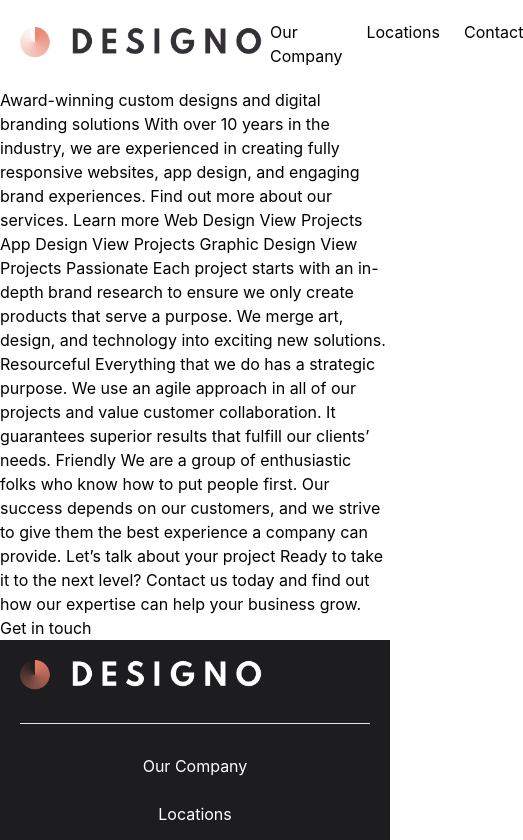
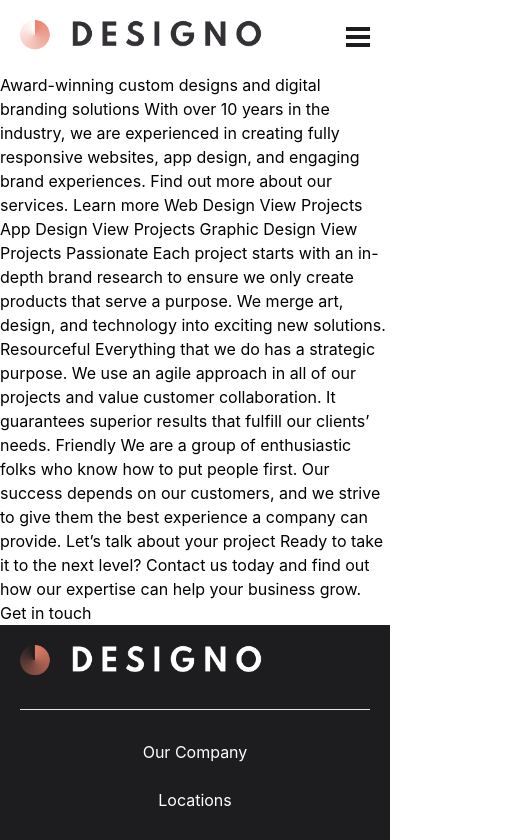
Before and after one commit to thomasgilmore/designo-multi-page-website, a React (Create React App) app: page / in a window 390 px wide. Shown: the top 840 px of the page, 523 px wide, since content can reach past the window. Built offline with nearby package versions, Linux system fonts and the light colour scheme.

Commit message:
working on mobile nav

```diff
--- a/src/Components/Title.js
+++ b/src/Components/Title.js
@@ -1,15 +1,35 @@
-import React from 'react';
+import React, { useContext } from 'react';
+import { DesignoContext } from '../Context/Context';
 import logoDark from '../assets/shared/desktop/logo-dark.png';
+import iconClose from '../assets/shared/mobile/icon-close.svg';
+import iconHamburger from '../assets/shared/mobile/icon-hamburger.svg';
 
 export default function Title() {
+  const { windowSize, mobileNavOpen, handleMobileNavOpen } = useContext(DesignoContext);
+
   return (
+    <span>
       <div className='flex m-5 justify-between items-center'>
         <img src={logoDark} style={{ width: 250 }} alt="Designo Logo" />
-      <div className='flex gap-6'>
+        {windowSize.innerWidth > 640 ? <div className='flex gap-6'>
           <span>Our Company</span>
           <span>Locations</span>
           <span>Contact</span>
         </div>
+        : <button onClick={handleMobileNavOpen}>
+            {mobileNavOpen ?
+              <img src={iconClose} alt="Close Icon" />
+              : <img src={iconHamburger} alt="Hamburger Icon" />}
+          </button>
+        }
       </div>
+      {mobileNavOpen ?
+        <div className='flex flex-col text-center gap-6'>
+          <span>Our Company</span>
+          <span>Locations</span>
+          <span>Contact</span>
+        </div>
+      : null }
+    </span>
   )
 }
--- a/src/Context/Context.js
+++ b/src/Context/Context.js
@@ -3,13 +3,18 @@ import { createContext, useState, useEffect } from "react";
 const DesignoContext = createContext();
 
 const DesignoContextProvider = ({ children }) => {
+  const [mobileNavOpen, setMobileNavOpen] = useState(false);
+
+  const handleMobileNavOpen = () => {
+    setMobileNavOpen(!mobileNavOpen);
+  }
+
   const getWindowSize = () => {
     const {innerWidth, innerHeight} = window;
     return {innerWidth, innerHeight};
   }
 
   const [windowSize, setWindowSize] = useState(getWindowSize())
-
 
   useEffect(() => {
     function handleWindowResize() {
@@ -26,7 +31,10 @@ const DesignoContextProvider = ({ children }) => {
 
   const value = {
     windowSize,
-    setWindowSize
+    setWindowSize,
+    mobileNavOpen,
+    setMobileNavOpen,
+    handleMobileNavOpen
   }
   return (
     <DesignoContext.Provider value={value}>
```
Lines whose indentation alone changed are shown as unchanged.
